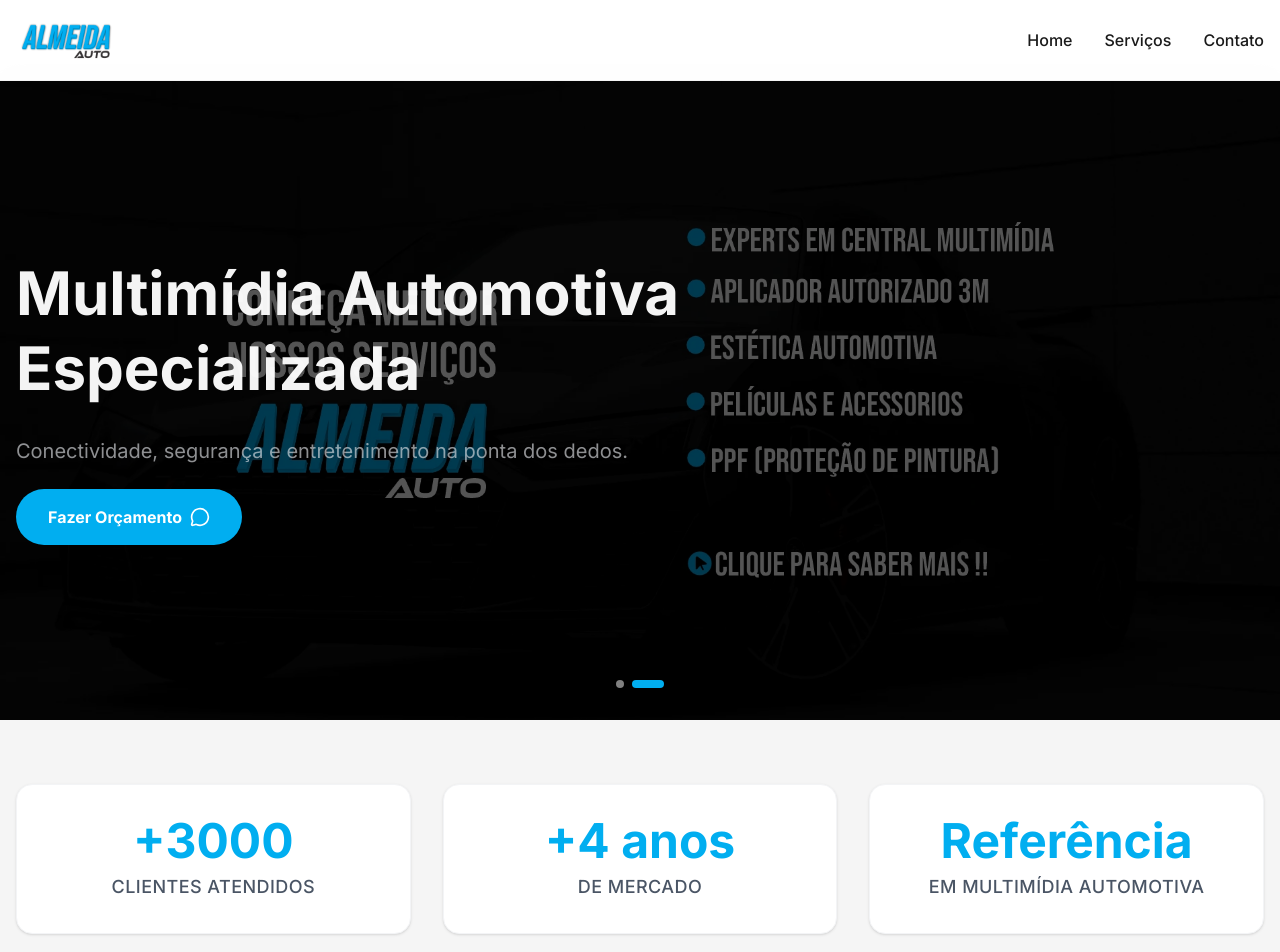
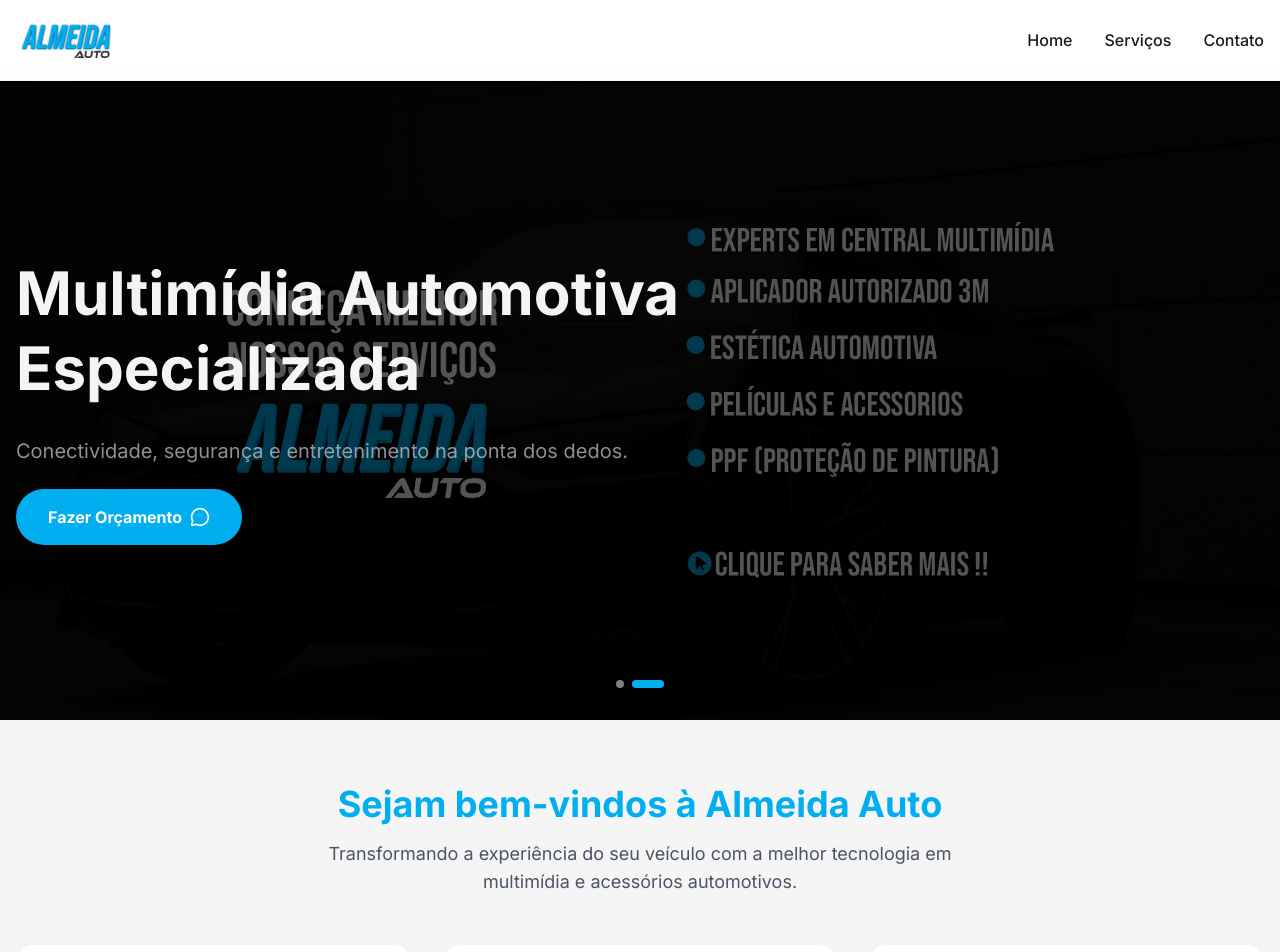
Before and after one commit to Dioogooa/Almeida-auto, a Next.js app: page / in a window 1280 px wide. Shown: the top 952 px of the page. Built offline with nearby package versions, Linux system fonts and the light colour scheme.

Commit message:
Prova social finalizada

```diff
--- a/components/home/ProvaSocial.jsx
+++ b/components/home/ProvaSocial.jsx
@@ -5,7 +5,7 @@
       description: "clientes atendidos",
     },
     {
-      title: "+4 anos",
+      title: "+5 anos",
       description: "de mercado",
     },
     {
@@ -17,6 +17,14 @@
   return (
     <section className="py-16 bg-muted">
       <div className="max-w-7xl mx-auto px-4">
+        <div className="text-center mb-12">
+          <h1 className="text-3xl md:text-4xl font-bold text-primary mb-4">
+            Sejam bem-vindos à Almeida Auto
+          </h1>
+          <p className="text-gray-600 text-lg max-w-2xl mx-auto">
+            Transformando a experiência do seu veículo com a melhor tecnologia em multimídia e acessórios automotivos.
+          </p>
+        </div>
         <div className="grid grid-cols-1 md:grid-cols-3 gap-8">
           {stats.map((stat, i) => (
             <div
```
